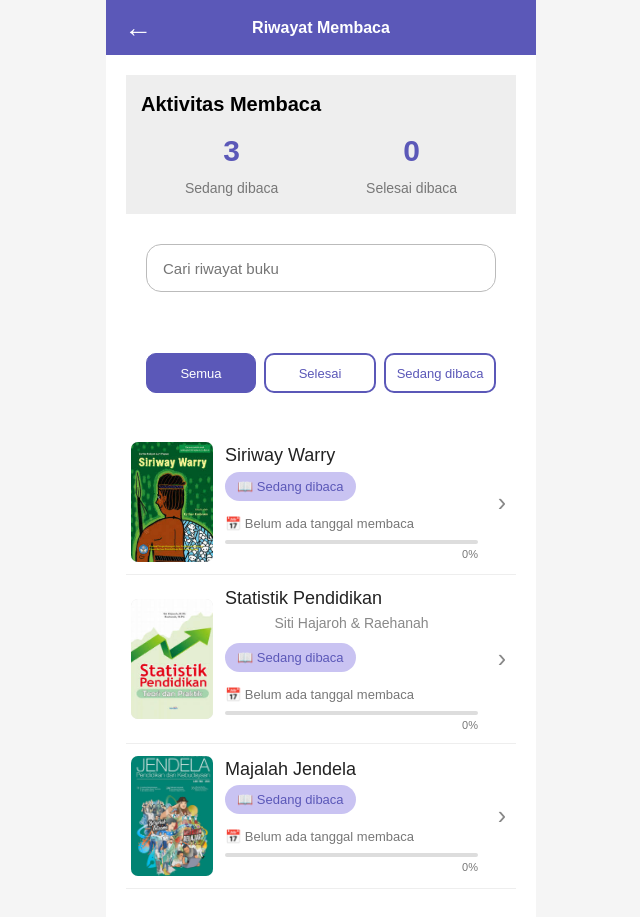
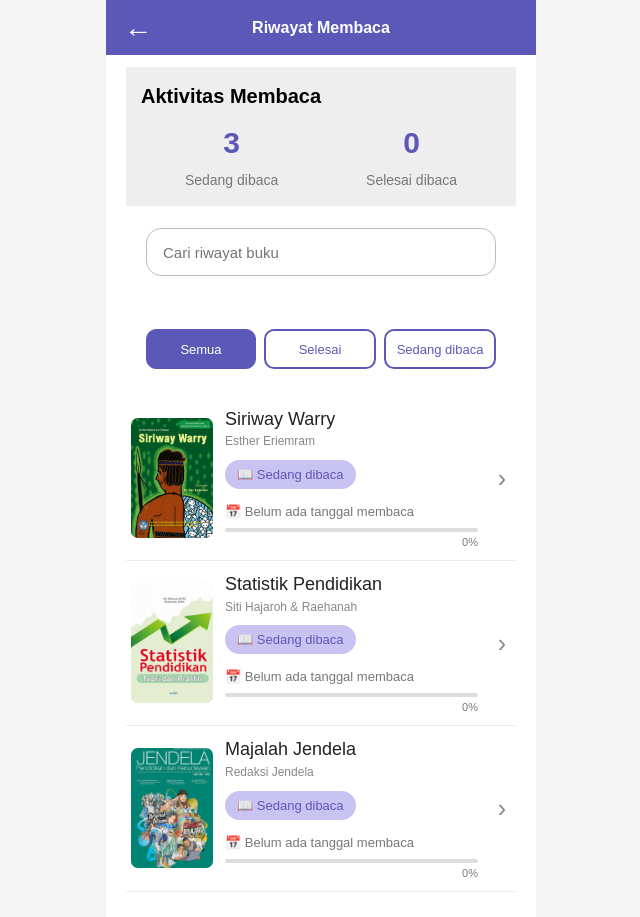
Before and after one commit to afifahctrl/e-perpus-um, a plain HTML site: page riwayat.html in a window 1280 px wide. Shown: the whole page, without its empty margins (319-959 px from the left). Drawn offline with Linux system fonts and the light colour scheme.

Commit message:
Refactor HTML and CSS for reading history page
Updated the HTML structure and CSS styles for the reading history page, including layout adjustments and improved readability.

```diff
--- a/riwayat.html
+++ b/riwayat.html
@@ -281,10 +281,11 @@
 }
 
 .history-info p {
-    font-size: 14px;
-    line-height: 1.3;
+    font-size: 13px;
+    line-height: 1.4;
     color: #888;
-    margin: 0 0 10px;
+    margin: 0 0 8px;
+    overflow-wrap: break-word;
 }
 
 .history-status {
@@ -321,6 +322,43 @@
     flex: 0 0 18px;
     font-size: 25px;
     text-align: center;
+}
+
+/* Rapatkan jarak aktivitas, search, dan filter */
+.reading-activity {
+    margin: 12px 20px !important;
+}
+
+.history-search {
+    margin: 10px 20px 8px !important;
+}
+
+.history-filter {
+    margin: 8px 20px 12px !important;
+}
+
+/* Susunan informasi buku */
+.history-info {
+    text-align: left !important;
+}
+
+/* Judul buku */
+.history-info h3 {
+    text-align: left !important;
+    margin-bottom: 2px !important;
+}
+
+/* Nama penulis tepat di bawah judul */
+.history-info p {
+    text-align: left !important;
+    margin: 0 0 8px !important;
+    font-size: 12px !important;
+    line-height: 1.4 !important;
+}
+
+/* Status membaca */
+.history-status {
+    margin-top: 2px !important;
 }
     </style>
 </head>
@@ -369,7 +407,7 @@ const books = [
     {
         id: "siriway",
         title: "Siriway Warry",
-        author: "",
+        author: "Esther Eriemram",
         cover: "siriway-warry.jpg",
         progressKey: "siriwayProgress",
         pageKey: "siriwayPage",
@@ -389,7 +427,7 @@ const books = [
     {
         id: "jendela",
         title: "Majalah Jendela",
-        author: "",
+        author: "Redaksi Jendela",
         cover: "jendela.jpeg",
         progressKey: "jendelaProgress",
         pageKey: "jendelaPage",
```
